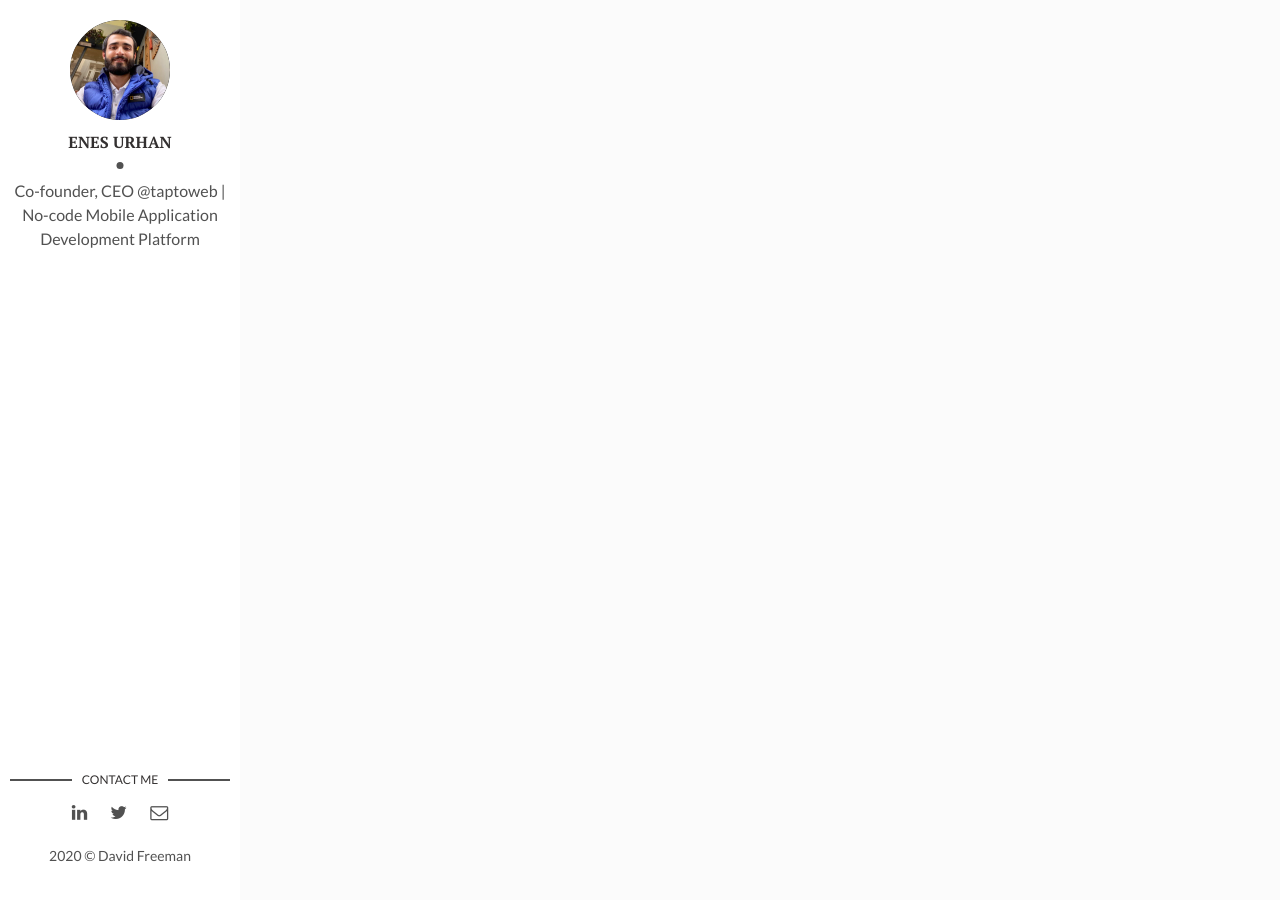
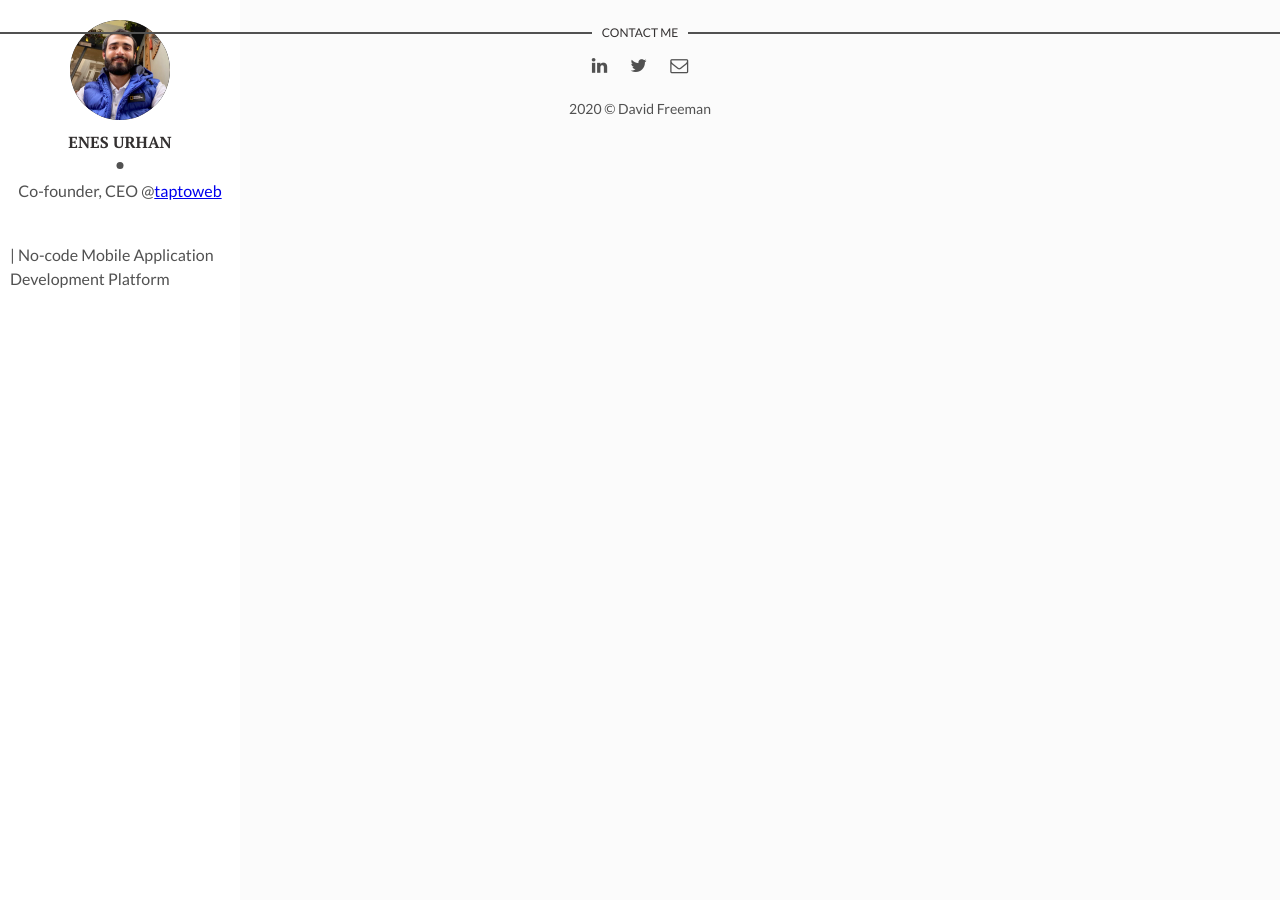
Before and after one commit to enesurhan/about, a Jekyll site: the page built from index.html, in a window 1280 px wide. Built offline with Jekyll 4.4.1, drawn with Linux system fonts in a browser that asks for light colours; the list of posts is cut into pages by our own code; some of the changed lines change nothing that is shown.

Commit message:
Update main.html

```diff
--- a/_layouts/main.html
+++ b/_layouts/main.html
@@ -9,8 +9,9 @@ layout: default
         <a href="{{site.baseurl}}/"><img src="{{site.baseurl}}/assets/img/xzxg01dl_400x400.jpg" alt="Enes Urhan"></a>
       </div>
       <div class="author-name">Enes Urhan</div>
-      <p>Co-founder, CEO @taptoweb | No-code Mobile Application Development Platform</p>
-    </div>
+      <p>Co-founder, CEO @<a href="https://taptoweb.com/">taptoweb</a>
+      </div>| No-code Mobile Application Development Platform</p>
+    </div>h
   </header> <!-- End Header -->
   <footer>
     <section class="contact">
```
